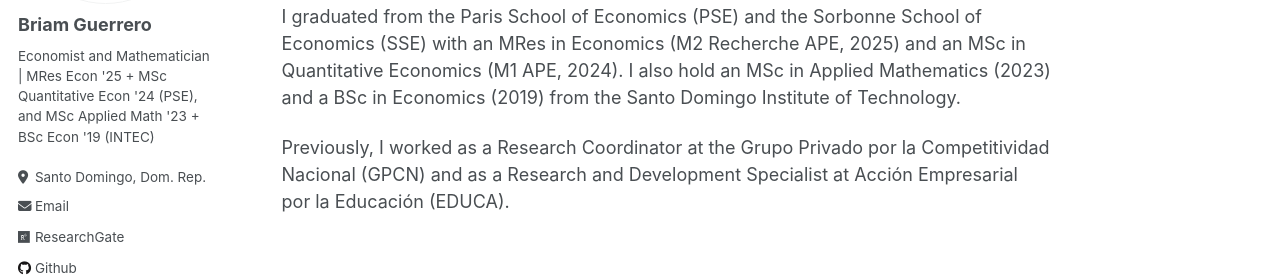
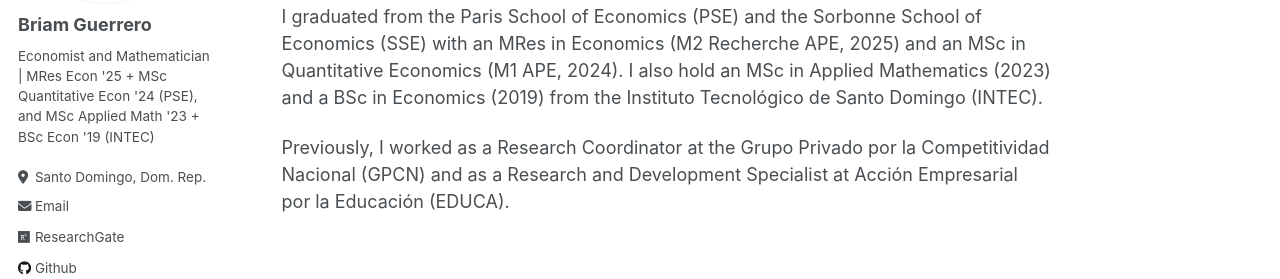
Before and after one commit to briamguerrerob/briamguerrerob.github.io, a Jekyll site: the page built from _pages/about.md, in a window 1280 px wide. Shown: the part 277-556 px from the top of the page. Built offline with Jekyll 4.4.1, drawn with Linux system fonts in a browser that asks for light colours.

Commit message:
Update about.md

```diff
--- a/_pages/about.md
+++ b/_pages/about.md
@@ -10,6 +10,6 @@ redirect_from:
 
 I work as an Economist at the Central Bank of the Dominican Republic (BCRD) and as an Adjunct Professor of Economics at the Instituto Tecnológico de Santo Domingo (INTEC). My main research interests are Labor Economics, Development Economics, and Applied Econometrics.
 
-I graduated from the Paris School of Economics (PSE) and the Sorbonne School of Economics (SSE) with an MRes in Economics (M2 Recherche APE, 2025) and an MSc in Quantitative Economics (M1 APE, 2024). I also hold an MSc in Applied Mathematics (2023) and a BSc in Economics (2019) from the Santo Domingo Institute of Technology.
+I graduated from the Paris School of Economics (PSE) and the Sorbonne School of Economics (SSE) with an MRes in Economics (M2 Recherche APE, 2025) and an MSc in Quantitative Economics (M1 APE, 2024). I also hold an MSc in Applied Mathematics (2023) and a BSc in Economics (2019) from the Instituto Tecnológico de Santo Domingo (INTEC).
 
 Previously, I worked as a Research Coordinator at the Grupo Privado por la Competitividad Nacional (GPCN) and as a Research and Development Specialist at Acción Empresarial por la Educación (EDUCA).
```
